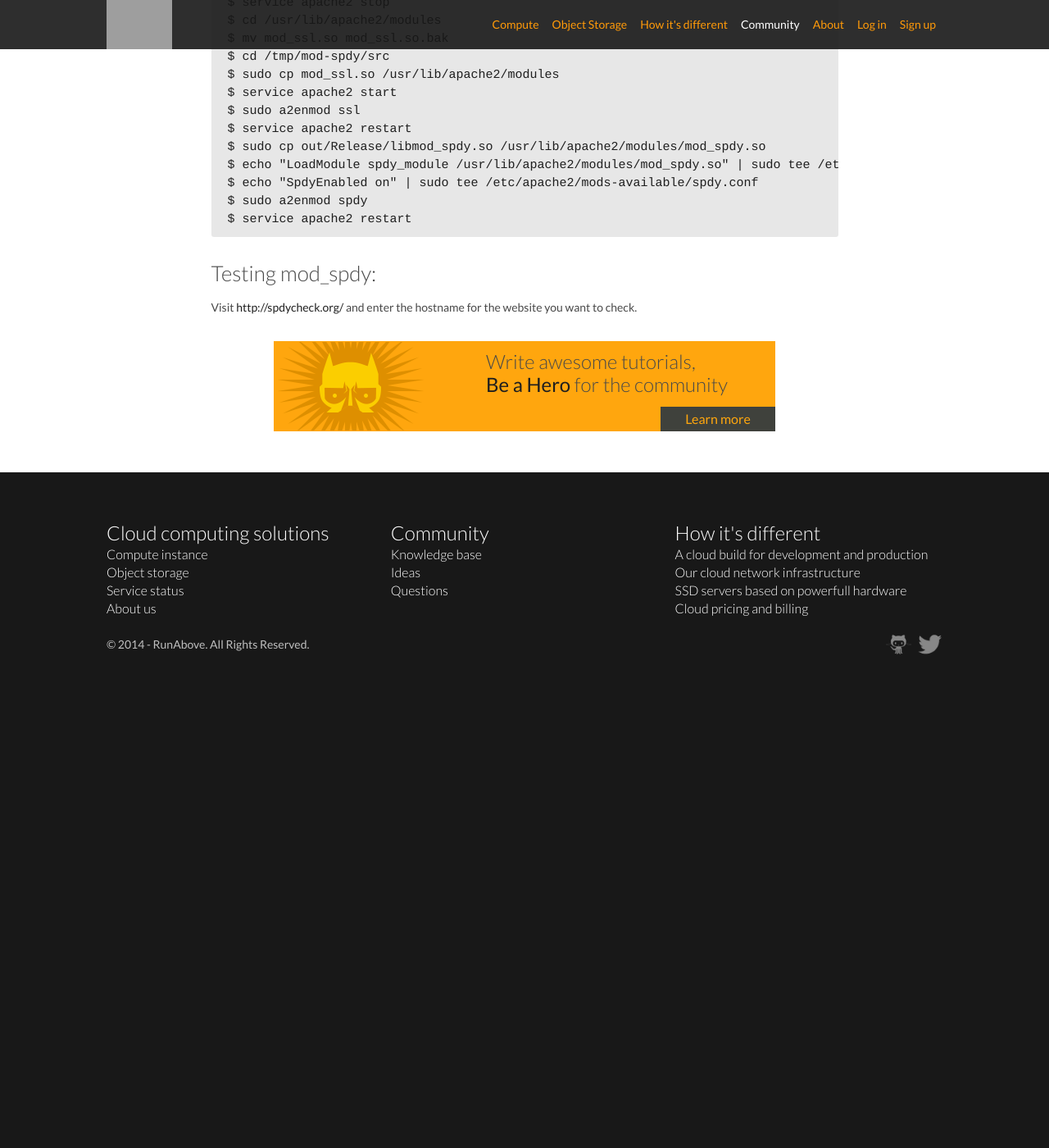
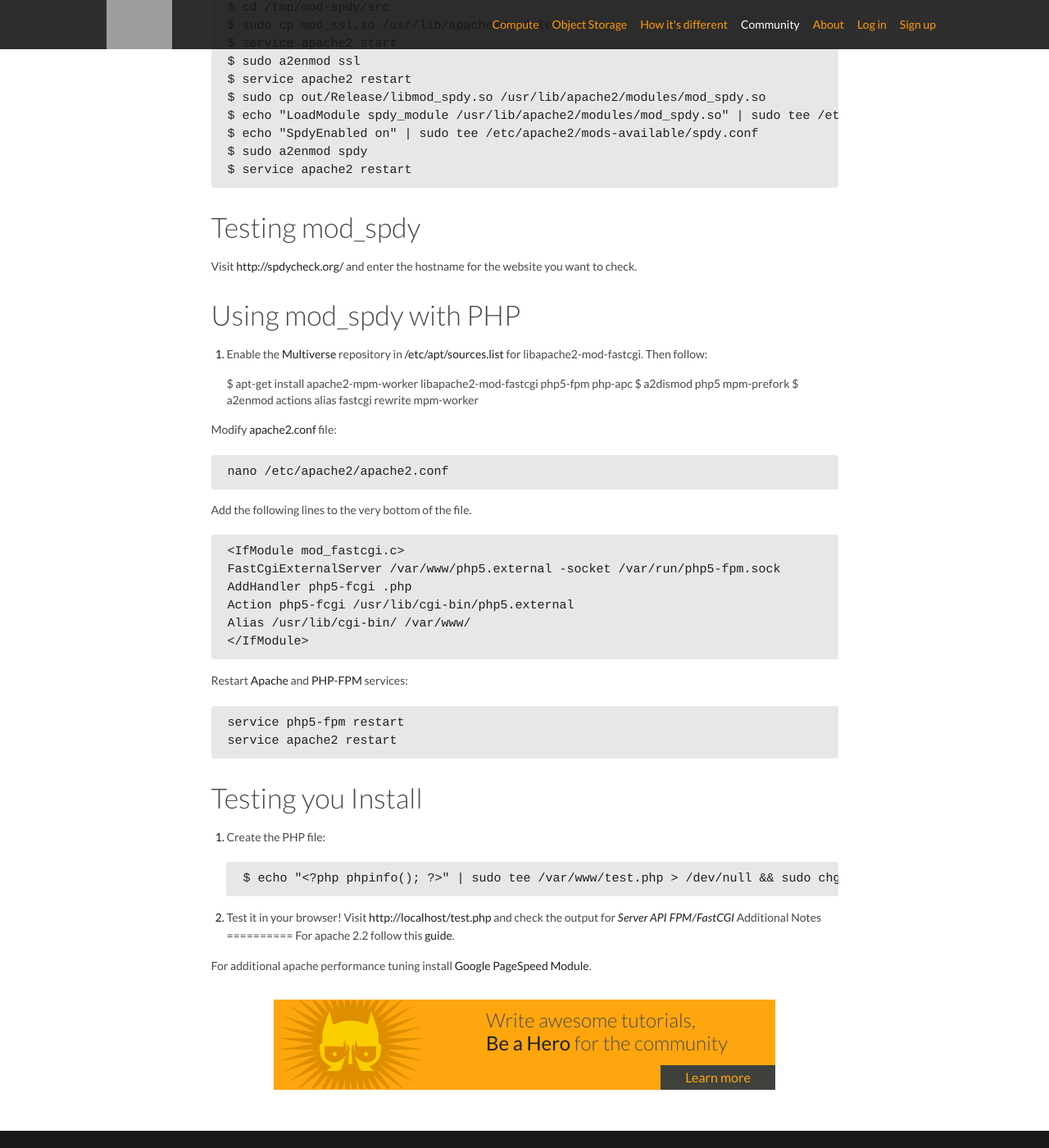
Before and after one commit to ovhlabs/knowledge-base, a Jekyll site: the page built from en/_posts/2014-10-14-mod_spdy-with-ubuntu-14.04-x64-and-apache 2.4.7.markdown, in a window 1280 px wide and 1400 px high, scrolled down 1661 px. Shown: the whole window at 82% size. Built offline with Jekyll 4.4.1, drawn with Linux system fonts in a browser that asks for light colours; some web fonts are replaced; Markdown is read by kramdown in place of the engine named in the settings; comment, search, counter and statistics services are not loaded; before the commit the page ends 2494 px from its top, so only the background shows below that; some of the changed text lies outside the part shown; grey boxes are pictures that could not be loaded.

Commit message:
Final Draft

```diff
--- a/en/_posts/2014-10-14-mod_spdy-with-ubuntu-14.04-x64-and-apache 2.4.7.markdown
+++ b/en/_posts/2014-10-14-mod_spdy-with-ubuntu-14.04-x64-and-apache 2.4.7.markdown
@@ -4,7 +4,6 @@ title: "Mod_SPDY with Ubuntu 14.04 x64 and Apache 2.4.7"
 categories: Instances
 author: neoark
 ---
-
 Introduction
 ============
 
@@ -48,6 +45,48 @@ Step 1: Compile and Install mod_spdy
     $ sudo a2enmod spdy
     $ service apache2 restart
 
-Testing mod_spdy:
------------------
+Testing mod_spdy
+================
+
 Visit **[http://spdycheck.org/](http://spdycheck.org/)** and enter the hostname for the website you want to check.
+
+Using mod_spdy with PHP
+=======================
+
+ 1. Enable the **Multiverse** repository in **/etc/apt/sources.list** for libapache2-mod-fastcgi. Then follow:
+
+    $ apt-get install apache2-mpm-worker libapache2-mod-fastcgi php5-fpm php-apc
+    $ a2dismod php5 mpm-prefork
+    $ a2enmod actions alias fastcgi rewrite mpm-worker
+
+Modify **apache2.conf** file:
+
+    nano /etc/apache2/apache2.conf
+
+Add the following lines to the very bottom of the file.
+
+    <IfModule mod_fastcgi.c>
+    FastCgiExternalServer /var/www/php5.external -socket /var/run/php5-fpm.sock
+    AddHandler php5-fcgi .php
+    Action php5-fcgi /usr/lib/cgi-bin/php5.external
+    Alias /usr/lib/cgi-bin/ /var/www/
+    </IfModule>
+
+   Restart **Apache** and **PHP-FPM** services:
+
+    service php5-fpm restart
+    service apache2 restart
+
+Testing you Install
+===================
+
+ 1. Create the PHP file:
+
+	    $ echo "<?php phpinfo(); ?>" | sudo tee /var/www/test.php > /dev/null && sudo chgrp www-data /var/www/test.php
+
+ 2. Test it in your browser! Visit **http://localhost/test.php** and check the output for ***Server API	FPM/FastCGI***
+Additional Notes
+==========
+For apache 2.2 follow this [**guide**](https://developers.google.com/speed/spdy/mod_spdy/).
+
+For additional apache performance tuning install  **[Google PageSpeed Module](https://developers.google.com/speed/pagespeed/module/download)**.
```
Also changed, not shown: other parts of en/_posts/2014-10-14-mod_spdy-with-ubuntu-14.04-x64-and-apache 2.4.7.markdown (+2 -4 lines).
